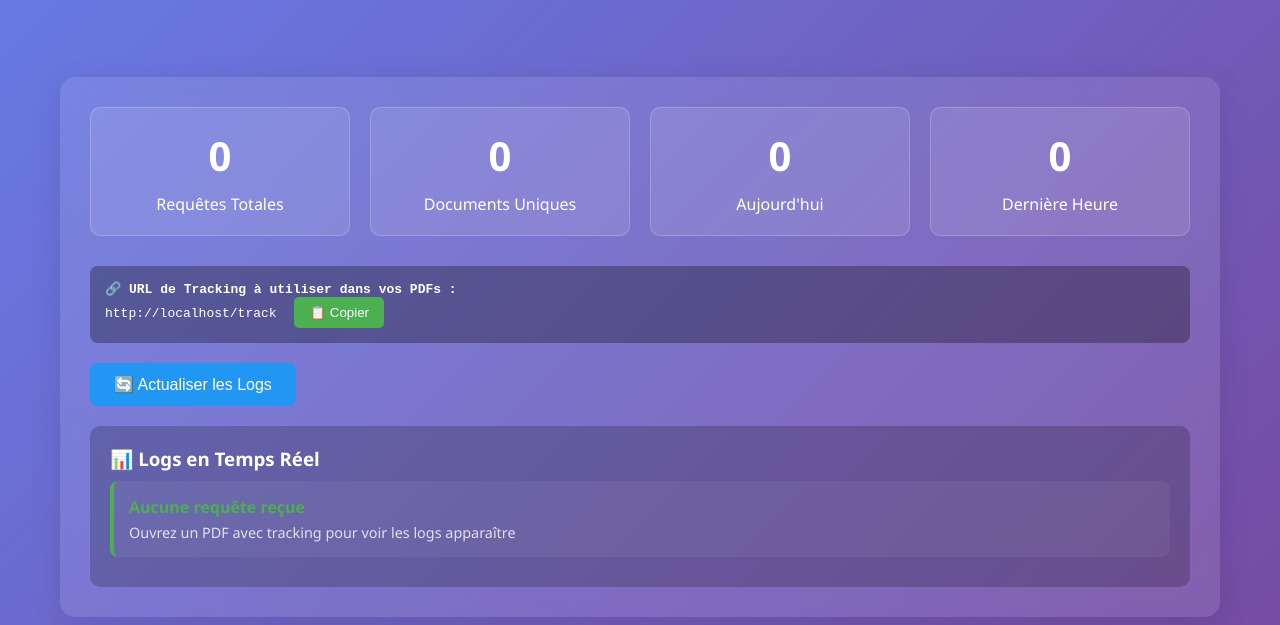
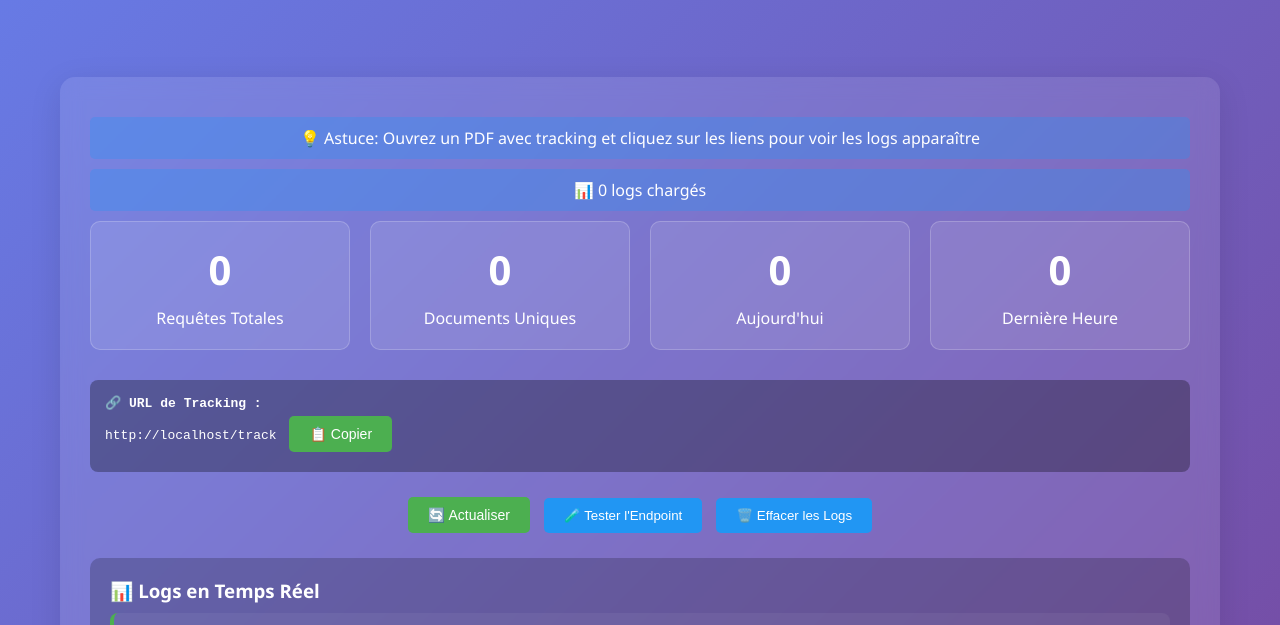
Before and after one commit to oucheriflounis/pdf-tracker-netlify, a plain HTML site: page index.html in a window 1280 px wide. Shown: the part 165-790 px from the top of the page. Drawn offline with Linux system fonts and the light colour scheme.

Commit message:
Update index.html

```diff
--- a/index.html
+++ b/index.html
@@ -60,7 +60,7 @@
             background: rgba(0,0,0,0.2);
             border-radius: 10px;
             padding: 20px;
-            max-height: 400px;
+            max-height: 500px;
             overflow-y: auto;
         }
         .log-entry {
@@ -69,15 +69,17 @@
             padding: 15px;
             border-radius: 8px;
             border-left: 4px solid #4CAF50;
+            font-size: 14px;
         }
         .log-time {
             font-weight: bold;
             color: #4CAF50;
+            margin-bottom: 5px;
         }
         .log-details {
-            margin-top: 5px;
-            font-size: 0.9em;
+            font-size: 12px;
             opacity: 0.8;
+            line-height: 1.4;
         }
         .url-box {
             background: rgba(0,0,0,0.3);
@@ -86,27 +88,36 @@
             margin: 20px 0;
             font-family: monospace;
         }
-        .copy-btn {
+        .copy-btn, .refresh-btn {
             background: #4CAF50;
             color: white;
             border: none;
-            padding: 8px 15px;
+            padding: 10px 20px;
             border-radius: 5px;
             cursor: pointer;
-            margin-left: 10px;
+            margin: 5px;
+            font-size: 14px;
         }
-        .copy-btn:hover { background: #45a049; }
-        #refresh-btn {
+        .copy-btn:hover, .refresh-btn:hover { background: #45a049; }
+        .test-btn {
             background: #2196F3;
             color: white;
             border: none;
-            padding: 12px 24px;
-            border-radius: 8px;
+            padding: 10px 20px;
+            border-radius: 5px;
             cursor: pointer;
-            font-size: 16px;
-            margin-bottom: 20px;
+            margin: 5px;
         }
-        #refresh-btn:hover { background: #1976D2; }
+        .test-btn:hover { background: #1976D2; }
+        .status {
+            padding: 10px;
+            border-radius: 5px;
+            margin: 10px 0;
+            text-align: center;
+        }
+        .status.success { background: rgba(76, 175, 80, 0.3); }
+        .status.error { background: rgba(244, 67, 54, 0.3); }
+        .status.info { background: rgba(33, 150, 243, 0.3); }
     </style>
 </head>
 <body>
@@ -117,6 +128,8 @@
         </div>
 
         <div class="dashboard">
+            <div id="status-messages"></div>
+
             <div class="stats-grid">
                 <div class="stat-card">
                     <div class="stat-number" id="total-requests">0</div>
@@ -137,19 +150,23 @@
             </div>
 
             <div class="url-box">
-                <strong>🔗 URL de Tracking à utiliser dans vos PDFs :</strong><br>
-                <code id="tracking-url">https://VOTRE-SITE.netlify.app/track</code>
+                <strong>🔗 URL de Tracking :</strong><br>
+                <code id="tracking-url">https://pdf-tracker-netlify.netlify.app/track</code>
                 <button class="copy-btn" onclick="copyTrackingUrl()">📋 Copier</button>
             </div>
 
-            <button id="refresh-btn" onclick="loadLogs()">🔄 Actualiser les Logs</button>
+            <div style="text-align: center; margin: 20px 0;">
+                <button class="refresh-btn" onclick="loadLogs()">🔄 Actualiser</button>
+                <button class="test-btn" onclick="testEndpoint()">🧪 Tester l'Endpoint</button>
+                <button class="test-btn" onclick="clearLogs()">🗑️ Effacer les Logs</button>
+            </div>
 
             <div class="logs">
                 <h3>📊 Logs en Temps Réel</h3>
                 <div id="logs-container">
                     <div class="log-entry">
-                        <div class="log-time">En attente de requêtes...</div>
-                        <div class="log-details">Les requêtes de tracking apparaîtront ici</div>
+                        <div class="log-time">⏳ En attente de requêtes...</div>
+                        <div class="log-details">Les requêtes de tracking apparaîtront ici automatiquement</div>
                     </div>
                 </div>
             </div>
@@ -163,21 +180,40 @@
 
         // Variables globales
         let allLogs = [];
+        let isPolling = false;
 
-        // Fonction pour copier l'URL
+        // Fonction pour afficher un message de status
+        function showStatus(message, type = 'info') {
+            const statusDiv = document.getElementById('status-messages');
+            const statusElement = document.createElement('div');
+            statusElement.className = `status ${type}`;
+            statusElement.innerHTML = message;
+            statusDiv.appendChild(statusElement);
+
+            // Supprimer après 5 secondes
+            setTimeout(() => {
+                if (statusElement.parentNode) {
+                    statusElement.parentNode.removeChild(statusElement);
+                }
+            }, 5000);
+        }
+
+        // Copier l'URL de tracking
         function copyTrackingUrl() {
             const url = document.getElementById('tracking-url').textContent;
             navigator.clipboard.writeText(url).then(() => {
-                alert('URL copiée dans le presse-papiers !');
+                showStatus('✅ URL copiée dans le presse-papiers !', 'success');
             });
         }
 
-        // Charger les logs depuis le localStorage
+        // Charger les logs depuis localStorage
         function loadLogs() {
+            console.log('🔄 Chargement des logs...');
             const logs = JSON.parse(localStorage.getItem('pdf-tracking-logs') || '[]');
             allLogs = logs;
             displayLogs();
             updateStats();
+            showStatus(`📊 ${logs.length} logs chargés`, 'info');
         }
 
         // Afficher les logs
@@ -187,8 +223,12 @@
             if (allLogs.length === 0) {
                 container.innerHTML = `
                     <div class="log-entry">
-                        <div class="log-time">Aucune requête reçue</div>
-                        <div class="log-details">Ouvrez un PDF avec tracking pour voir les logs apparaître</div>
+                        <div class="log-time">📭 Aucune requête reçue</div>
+                        <div class="log-details">
+                            • Ouvrez un PDF avec tracking pour voir les logs<br>
+                            • Vérifiez que vous autorisez les requêtes dans votre lecteur PDF<br>
+                            • Testez l'endpoint avec le bouton "Tester l'Endpoint"
+                        </div>
                     </div>
                 `;
                 return;
@@ -197,20 +237,26 @@
             // Trier par date (plus récent en premier)
             const sortedLogs = [...allLogs].sort((a, b) => new Date(b.timestamp) - new Date(a.timestamp));
 
-            container.innerHTML = sortedLogs.slice(0, 50).map(log => `
+            container.innerHTML = sortedLogs.slice(0, 100).map((log, index) => {
+                const date = new Date(log.timestamp);
+                const timeStr = date.toLocaleString('fr-FR');
+
+                return `
                     <div class="log-entry">
                         <div class="log-time">
-                        📅 ${new Date(log.timestamp).toLocaleString('fr-FR')}
+                            📅 ${timeStr} (#${sortedLogs.length - index})
                         </div>
                         <div class="log-details">
-                        <strong>📄 Document:</strong> ${log.doc || 'Non spécifié'}<br>
-                        <strong>🔗 Type:</strong> ${log.type || 'link'}<br>
-                        <strong>🌐 User-Agent:</strong> ${log.userAgent ? log.userAgent.substring(0, 80) + '...' : 'Non spécifié'}<br>
+                            <strong>📄 Document:</strong> ${log.doc || log.params?.doc || 'Non spécifié'}<br>
+                            <strong>🔗 Type:</strong> ${log.type || log.params?.type || 'unknown'}<br>
                             <strong>📍 IP:</strong> ${log.ip || 'Non disponible'}<br>
-                        <strong>⚙️ Paramètres:</strong> ${JSON.stringify(log.params || {}).substring(0, 100)}...
+                            <strong>🌐 User-Agent:</strong> ${(log.userAgent || 'Non spécifié').substring(0, 80)}...<br>
+                            <strong>🔧 Méthode:</strong> ${log.method || 'GET'}<br>
+                            <strong>⚙️ Paramètres:</strong> ${JSON.stringify(log.params || {}, null, 2).substring(0, 200)}...
                         </div>
                     </div>
-            `).join('');
+                `;
+            }).join('');
         }
 
         // Mettre à jour les statistiques
@@ -221,7 +267,7 @@
 
             document.getElementById('total-requests').textContent = allLogs.length;
 
-            const uniqueDocs = new Set(allLogs.map(log => log.doc)).size;
+            const uniqueDocs = new Set(allLogs.map(log => log.doc || log.params?.doc || 'unknown')).size;
             document.getElementById('unique-docs').textContent = uniqueDocs;
 
             const todayLogs = allLogs.filter(log => new Date(log.timestamp).toDateString() === today);
@@ -231,25 +277,94 @@
             document.getElementById('last-hour').textContent = recentLogs.length;
         }
 
-        // Fonction pour ajouter un nouveau log
+        // Ajouter un nouveau log
         function addLog(logData) {
+            console.log('📝 Nouveau log ajouté:', logData);
             allLogs.push(logData);
+
+            // Limiter à 1000 logs maximum
+            if (allLogs.length > 1000) {
+                allLogs = allLogs.slice(-1000);
+            }
+
             localStorage.setItem('pdf-tracking-logs', JSON.stringify(allLogs));
+            displayLogs();
+            updateStats();
+            showStatus('🆕 Nouvelle requête de tracking reçue !', 'success');
+        }
+
+        // Tester l'endpoint
+        async function testEndpoint() {
+            const testUrl = `${SITE_URL}/track?doc=dashboard_test&type=manual_test&timestamp=${Date.now()}&source=dashboard`;
+
+            try {
+                showStatus('🧪 Test de l\'endpoint en cours...', 'info');
+                const response = await fetch(testUrl);
+                const data = await response.json();
+
+                if (data.success) {
+                    addLog(data.data);
+                    showStatus('✅ Test réussi ! Endpoint fonctionnel.', 'success');
+                } else {
+                    showStatus('⚠️ Test partiellement réussi mais données incomplètes', 'error');
+                }
+            } catch (error) {
+                showStatus(`❌ Erreur lors du test: ${error.message}`, 'error');
+                console.error('Erreur test endpoint:', error);
+            }
+        }
+
+        // Effacer les logs
+        function clearLogs() {
+            if (confirm('Êtes-vous sûr de vouloir effacer tous les logs ?')) {
+                allLogs = [];
+                localStorage.removeItem('pdf-tracking-logs');
+                displayLogs();
+                updateStats();
+                showStatus('🗑️ Tous les logs ont été effacés', 'info');
+            }
+        }
+
+        // Polling pour récupérer les nouvelles données
+        function startPolling() {
+            if (isPolling) return;
+
+            isPolling = true;
+            console.log('🔄 Démarrage du polling...');
+
+            // Vérifier les nouveaux logs toutes les 5 secondes
+            setInterval(() => {
+                loadLogs();
+            }, 5000);
+        }
+
+        // Écouter les messages des autres onglets/fenêtres
+        window.addEventListener('storage', function(e) {
+            if (e.key === 'pdf-tracking-logs') {
+                console.log('📡 Logs mis à jour dans un autre onglet');
                 loadLogs();
             }
+        });
 
-        // Écouter les messages du service worker ou des iframes
+        // Écouter les messages des popups/iframes
         window.addEventListener('message', function(event) {
-            if (event.data.type === 'pdf-tracking') {
+            if (event.data && event.data.type === 'pdf-tracking') {
+                console.log('📨 Message de tracking reçu:', event.data);
                 addLog(event.data.data);
             }
         });
 
-        // Charger les logs au démarrage
+        // Initialisation
+        console.log('🚀 Initialisation du dashboard...');
         loadLogs();
+        startPolling();
 
-        // Auto-refresh toutes les 30 secondes
-        setInterval(loadLogs, 30000);
+        // Afficher les instructions au démarrage
+        setTimeout(() => {
+            if (allLogs.length === 0) {
+                showStatus('💡 Astuce: Ouvrez un PDF avec tracking et cliquez sur les liens pour voir les logs apparaître', 'info');
+            }
+        }, 2000);
     </script>
 </body>
 </html>
```
Lines whose indentation alone changed are shown as unchanged.
